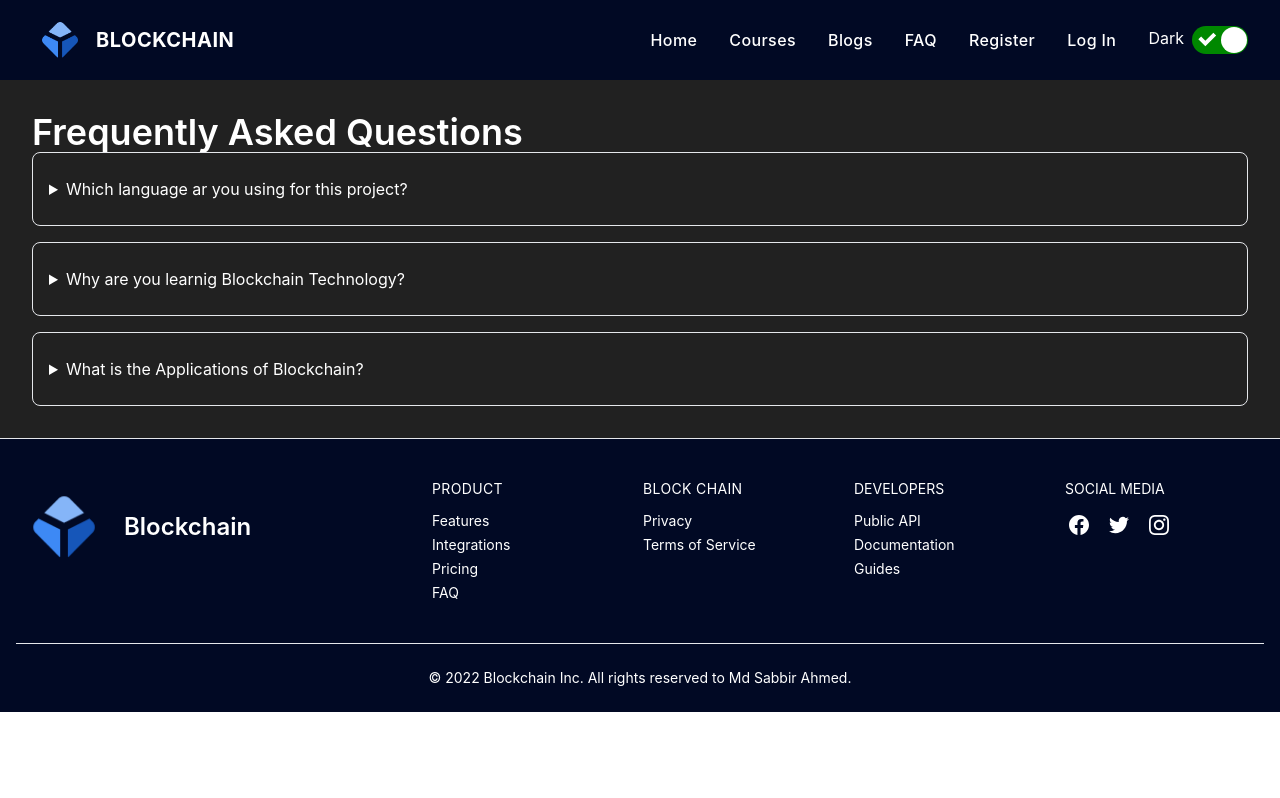
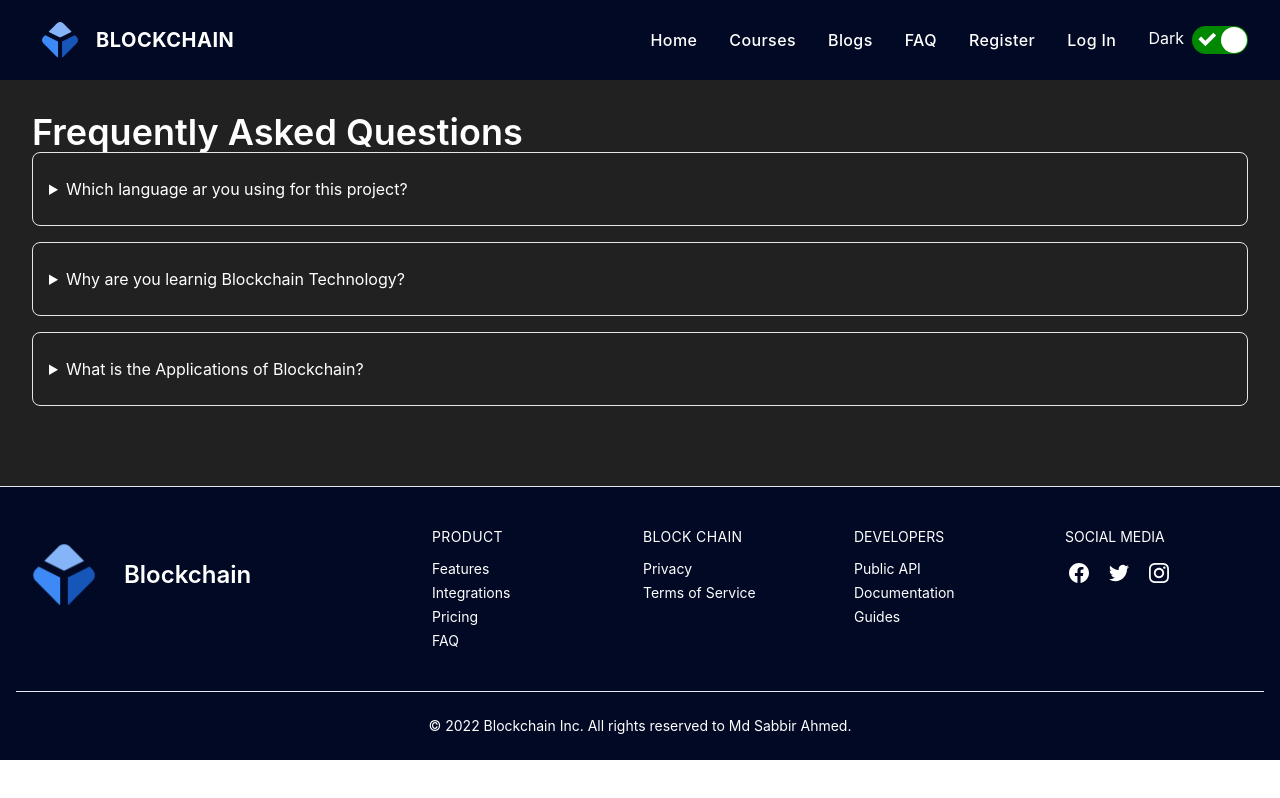
Before and after one commit to Sabbir-123/learning_courses_client, a React (Create React App) app: page /faq in a window 1280 px wide. Built offline with nearby package versions, Linux system fonts and the light colour scheme; no server answers.

Commit message:
git push

```diff
--- a/src/components/CourseDetails.js
+++ b/src/components/CourseDetails.js
@@ -18,9 +18,9 @@ const CourseDetails = () => {
   }
   return (
     <div className="grid justify-center ">
-      <div className="max-w-xl p-10 mt-6 mb-6 rounded-md shadow-md dark:bg-gray-900 " id="content">
+      <div className="max-w-xl text-gray-400 p-10 mt-6 mb-6 rounded-md shadow-md dark:bg-gray-900 " id="content">
         <div className="mt-6 mb-2 grid justify-end ">
-          <button onClick={generatePDF} type="primary" className="inline-flex items-center justify-center w-full h-12 px-6 font-medium tracking-wide  transition duration-200 rounded shadow-md md:w-auto bg-indigo-900 hover:bg-black focus:shadow-outline focus:outline-none">
+          <button onClick={generatePDF} type="primary" className="inline-flex  items-center justify-center w-full h-12 px-6 font-medium tracking-wide  transition duration-200 rounded shadow-md md:w-auto bg-indigo-900 hover:bg-black hover:text-white  focus:shadow-outline focus:outline-none">
             Download PDF
           </button>
         </div>
--- a/src/components/FAQ.js
+++ b/src/components/FAQ.js
@@ -3,7 +3,7 @@ import React from "react";
 const FAQ = () => {
   return (
     <div>
-      <section>
+      <section className="pb-6 mb-6">
         <div className="container flex flex-col justify-center px-4 py-8 mx-auto md:p-8">
           <h2 className="text-2xl font-semibold sm:text-4xl">
             Frequently Asked Questions
```
Also changed, not shown: firebase.json (added), 2 other files (tests, documents, lock files or other folders).
